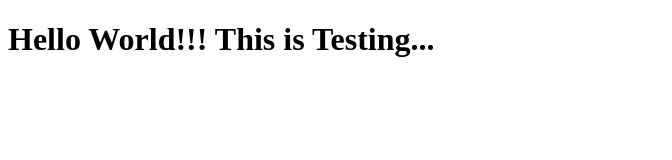
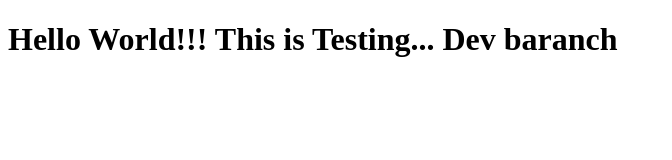
Before and after one commit to Vinoth5595/firstgitrepo, a plain HTML site: page index.html in a window 1280 px wide. Shown: the whole page, without its empty margins (0-672 px from the left). Drawn offline with Linux system fonts and the light colour scheme.

Commit message:
committed in dev branch

```diff
--- a/index.html
+++ b/index.html
@@ -7,7 +7,7 @@
 </head>
 <body>
 
-    <h1>Hello World!!! This is Testing...</h1>
+    <h1>Hello World!!! This is Testing... Dev baranch</h1>
 
 </body>
 </html>
```
